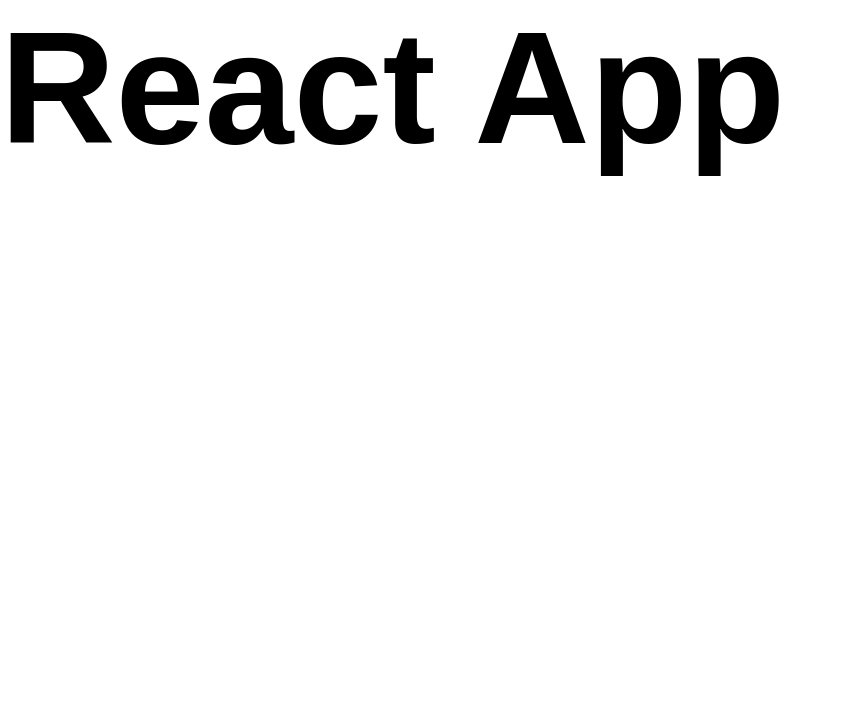
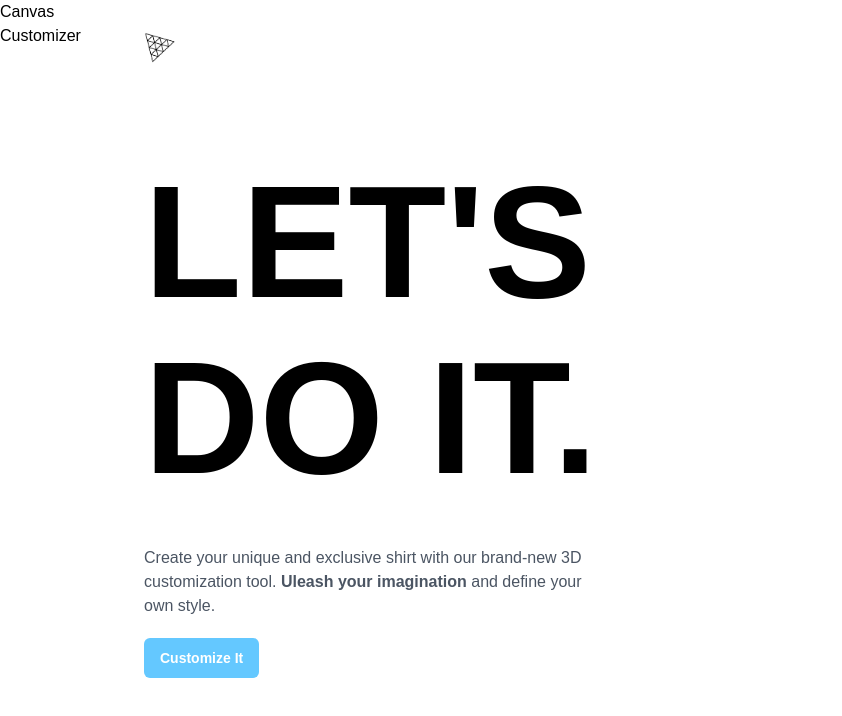
Before and after one commit to exslym/3D-AI-Project, a React (Vite) app in the folder client/: page / in a window 1280 px wide. Shown: the top 716 px of the page, without its empty margins (0-842 px from the left). Built offline with nearby package versions, Linux system fonts and the light colour scheme; a web font is replaced by a local one.

Commit message:
home page added, configs updated

```diff
--- a/client/src/App.jsx
+++ b/client/src/App.jsx
@@ -1,8 +1,14 @@
+import Canvas from './canvas';
+import Customizer from './pages/Customizer';
+import Home from './pages/Home';
+
 function App() {
 	return (
-		<div>
-			<h1 className='head-text'>React App</h1>
-		</div>
+		<main className='app transition-all ease-in'>
+			<Home />
+			<Canvas />
+			<Customizer />
+		</main>
 	);
 }
 
--- /dev/null
+++ b/client/src/canvas/index.jsx
@@ -0,0 +1,7 @@
+import React from 'react';
+
+const Canvas = () => {
+	return <div>Canvas</div>;
+};
+
+export default Canvas;
--- /dev/null
+++ b/client/src/components/CustomButton.jsx
@@ -0,0 +1,28 @@
+import React from 'react';
+import { useSnapshot } from 'valtio';
+import state from '../store';
+
+const CustomButton = ({ type, title, customStyles, handleClick }) => {
+	const snap = useSnapshot(state);
+
+	const generateStyle = type => {
+		if (type === 'filled') {
+			return {
+				backgroundColor: snap.color,
+				color: '#fff',
+			};
+		}
+	};
+
+	return (
+		<button
+			className={`px-2 py-1.5 flex-1 rounded-md ${customStyles}`}
+			style={generateStyle(type)}
+			onClick={handleClick}
+		>
+			{title}
+		</button>
+	);
+};
+
+export default CustomButton;
--- /dev/null
+++ b/client/src/components/index.js
@@ -0,0 +1,3 @@
+import CustomButton from './CustomButton';
+
+export { CustomButton };
--- a/client/src/index.css
+++ b/client/src/index.css
@@ -7,6 +7,10 @@
 
 html {
 	font-family: 'Inter', sans-serif;
+}
+
+.testColorPicker {
+	color: rgb(100, 200, 255);
 }
 
 @supports (font-variation-settings: normal) {
--- /dev/null
+++ b/client/src/pages/Customizer.jsx
@@ -0,0 +1,7 @@
+import React from 'react';
+
+const Customizer = () => {
+	return <div>Customizer</div>;
+};
+
+export default Customizer;
--- /dev/null
+++ b/client/src/pages/Home.jsx
@@ -0,0 +1,50 @@
+import { AnimatePresence, motion } from 'framer-motion';
+import React from 'react';
+import { useSnapshot } from 'valtio';
+import CustomButton from '../components/CustomButton';
+import {
+	headContainerAnimation,
+	headContentAnimation,
+	headTextAnimation,
+	slideAnimation,
+} from '../config/motion';
+import state from '../store';
+
+const Home = () => {
+	const snap = useSnapshot(state);
+
+	return (
+		<AnimatePresence>
+			{snap.intro && (
+				<motion.section className='home' {...slideAnimation('left')}>
+					<motion.header {...slideAnimation('down')}>
+						<img src='./threejs.png' alt='logo' className='w-8 h-8 object-contain' />
+					</motion.header>
+
+					<motion.div className='home-content' {...headContainerAnimation}>
+						<motion.div {...headTextAnimation}>
+							<h1 className='head-text'>
+								LET'S <br className='xl:block hidden' />
+								DO IT.
+							</h1>
+						</motion.div>
+						<motion.div {...headContentAnimation} className='flex flex-col gap-5'>
+							<p className='max-w-md font-normal text-gray-600 text-base'>
+								Create your unique and exclusive shirt with our brand-new 3D customization tool.{' '}
+								<strong>Uleash your imagination</strong> and define your own style.
+							</p>
+							<CustomButton
+								type='filled'
+								title='Customize It'
+								handleClick={() => (state.intro = false)}
+								customStyles='w-fit px-4 py-2.5 font-bold text-sm'
+							/>
+						</motion.div>
+					</motion.div>
+				</motion.section>
+			)}
+		</AnimatePresence>
+	);
+};
+
+export default Home;
--- /dev/null
+++ b/client/src/store/index.js
@@ -0,0 +1,12 @@
+import { proxy } from 'valtio';
+
+const state = proxy({
+	intro: true,
+	color: 'rgb(100, 200, 255)',
+	isLogoTexture: true,
+	isFullTexture: false,
+	logoDecal: './threejs.png',
+	fullDecal: './threejs.png',
+});
+
+export default state;
```
